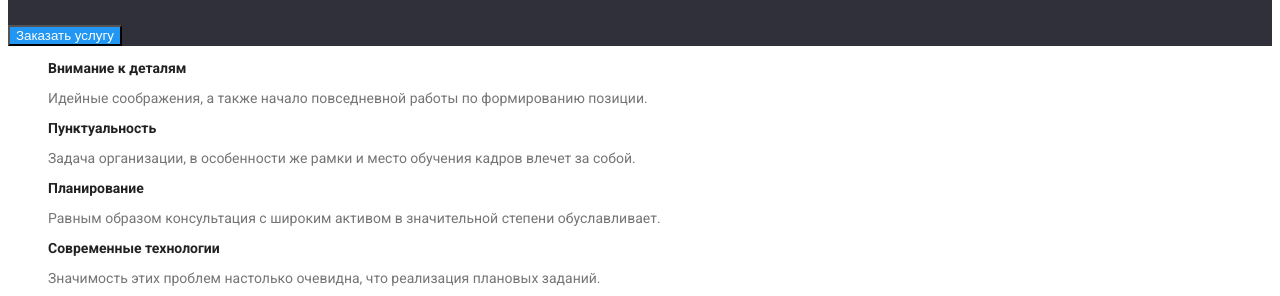
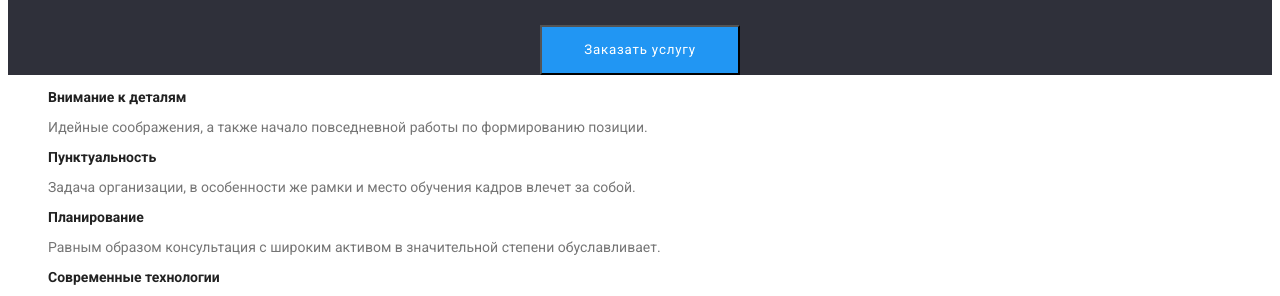
Before and after one commit to Alex-ndev/goit-markup-hw-02, a plain HTML site: page index.html in a window 1280 px wide. Shown: the part 255-551 px from the top of the page. Drawn offline with Linux system fonts and the light colour scheme.

Commit message:
final version

```diff
--- a/css/styles.css
+++ b/css/styles.css
@@ -99,7 +99,15 @@ color: #FFFFFF;
 .button {
     color: var(--button-color);
     background-color: var(--logo-color);
-   }
+     width: 200px;
+     height: 50px;
+     margin: 0 auto;
+     display: block;
+     font-family: Roboto;
+     line-height:1.88;
+     letter-spacing: 0.06em;
+    }
+
 .button:hover,
 .button:focus {
       background-color: #188CE8;
@@ -132,8 +140,7 @@ background-color: var(--accent-color);
 
 .bg-color {
     background-color: #F5F4FA;
-
-}
+  }
 .about{
 font-family: Roboto;
 font-weight: bold;
--- a/index.html
+++ b/index.html
@@ -76,11 +76,10 @@
 
         </section>
 
-        <section class="bg-color">
+        <section class="bg-color"><!--<center> Не знаю як відцентрувати? -->
             <h2 class="about">Наша команда</h2>
             <ul class="list">
-                <li>
-                    <img src="./images/img_1.jpg" alt="Product Designer" width="270" height="260" />
+                <li><img src="./images/img_1.jpg" alt="Product Designer" width="270" height="260" />
                     <h3 class="team-name">Игорь Демьяненко</h3>
                     <p lang="en">Product Designer</p>
                 </li>
@@ -99,7 +98,7 @@
                     <h3 class="team-name">Михаил Ермаков</h3>
                     <p class="team-name-prof" lang="en">UI Designer</p>
                 </li>
-            </ul>
+            </ul><!-- </center> -->
         </section>
         <!--Наша команда-->
 
```
